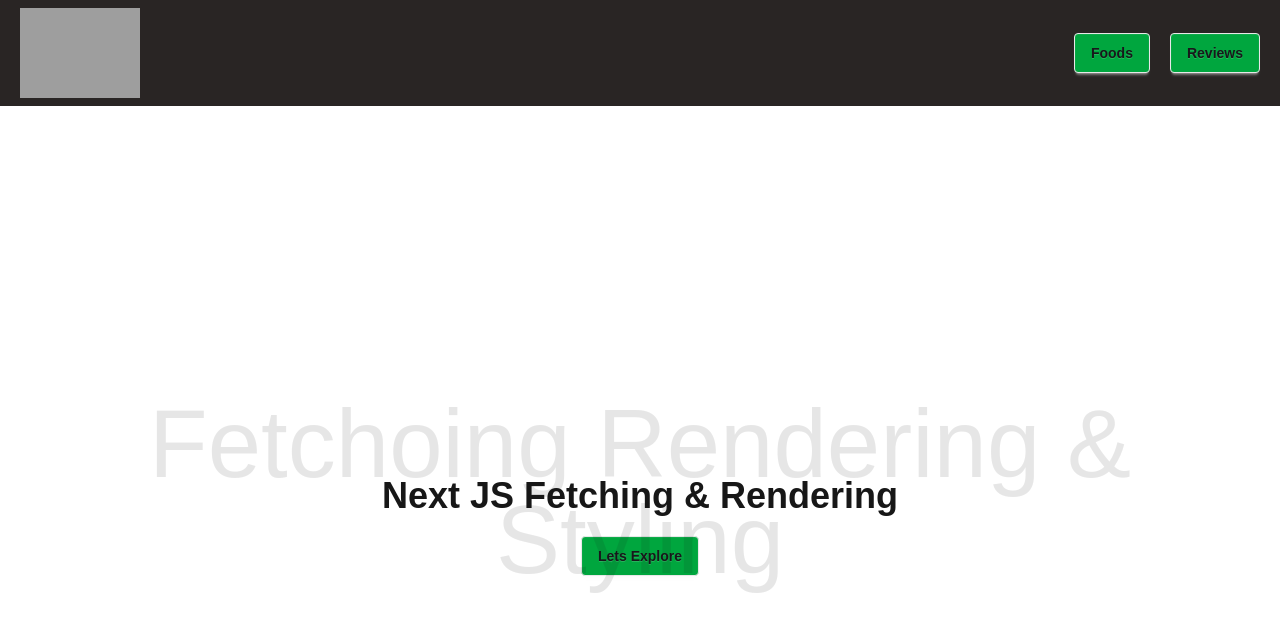
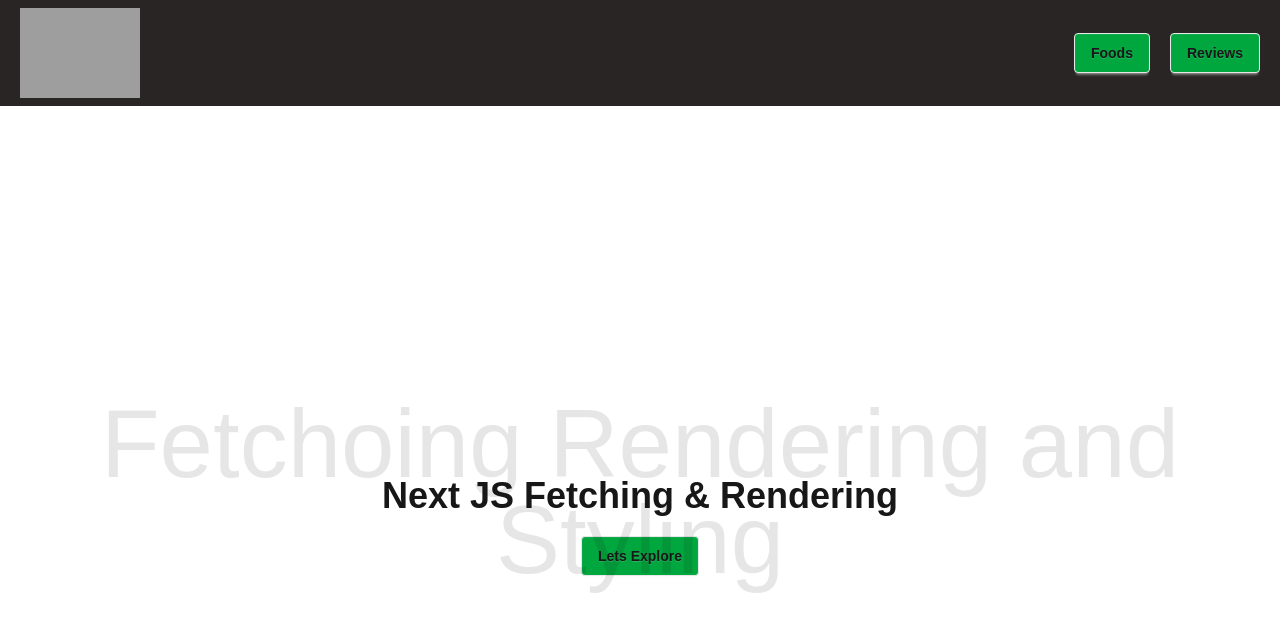
Before and after one commit to Antushil11/next-food, a Next.js app: page / in a window 1280 px wide. Shown: the top 632 px of the page. Built offline with nearby package versions, Linux system fonts and the light colour scheme; grey boxes are pictures that could not be loaded.

Commit message:
added new text

```diff
--- a/src/app/page.jsx
+++ b/src/app/page.jsx
@@ -6,7 +6,7 @@ export default function Home() {
       <div className="relative">
         <h1 className="text-4xl font-bold">Next JS Fetching & Rendering</h1>
         <h2 className="text-8xl absolute inset-0 -top-20 opacity-10 font-medium">
-          Fetchoing Rendering & Styling
+          Fetchoing Rendering and Styling
         </h2>
       </div>
       <div className="">
```
